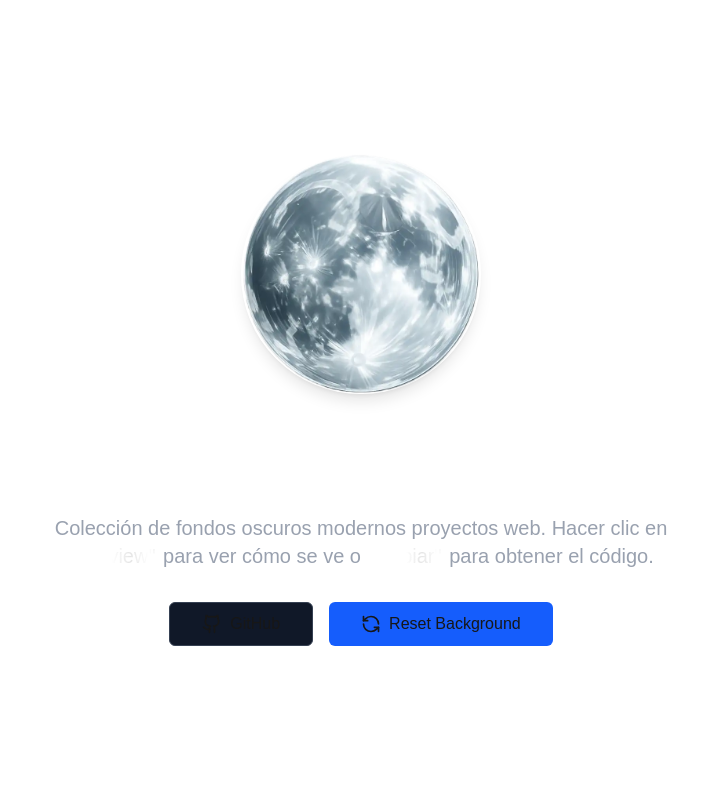
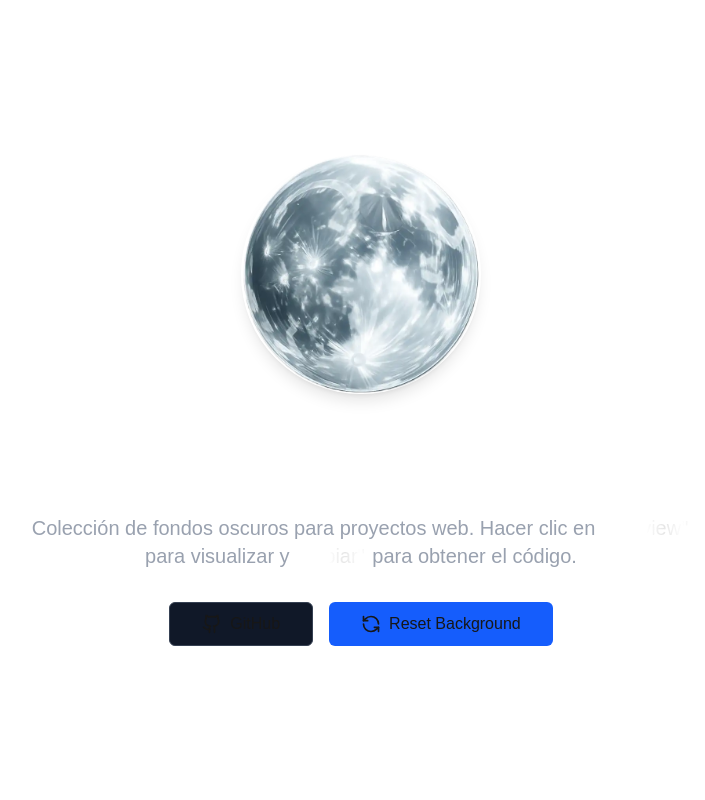
Before and after one commit to RogerAlejandro/dark-place, a Next.js app: page / in a window 1280 px wide. Shown: the top 800 px of the page, without its empty margins (279-984 px from the left). Built offline with nearby package versions, Linux system fonts and the light colour scheme.

Commit message:
change  mod de descripción de hero en web

```diff
--- a/src/app/(home)/hero-section.tsx
+++ b/src/app/(home)/hero-section.tsx
@@ -25,7 +25,7 @@ export function HeroSection() {
           Dark Place
         </h1>
         <p className="mx-auto mb-8 max-w-2xl text-lg text-gray-400 md:text-xl">
-          Colección de fondos oscuros modernos proyectos web. Hacer clic en <span className="chrome-text">&quot;Preview&quot;</span> para ver cómo se ve o <span className="chrome-text">&quot;Copiar&quot;</span> para obtener el código.
+          Colección de fondos oscuros para proyectos web. Hacer clic en <span className="chrome-text">&quot;Preview&quot;</span> para visualizar y<span className="chrome-text">&quot;Copiar&quot;</span> para obtener el código.
         </p>
         <div className="flex flex-wrap justify-center gap-4">
           <div className="relative group">
```
